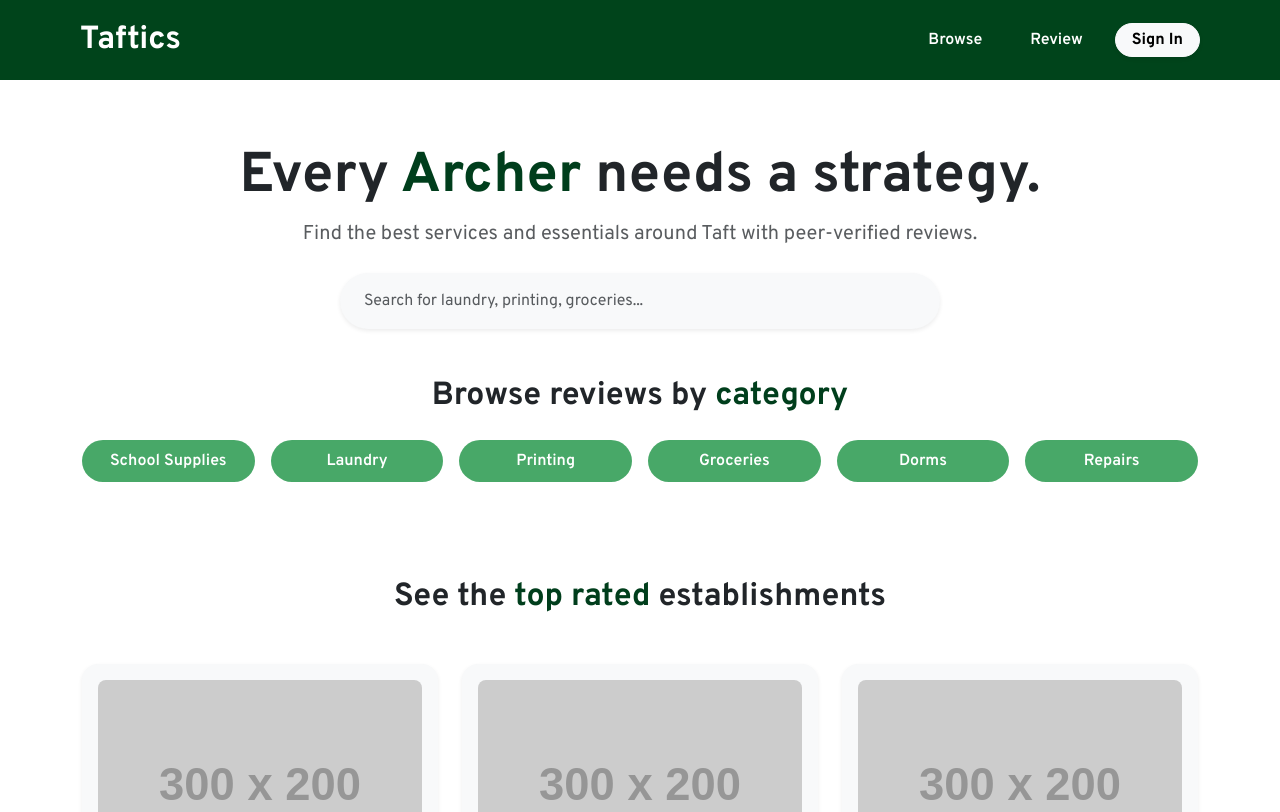
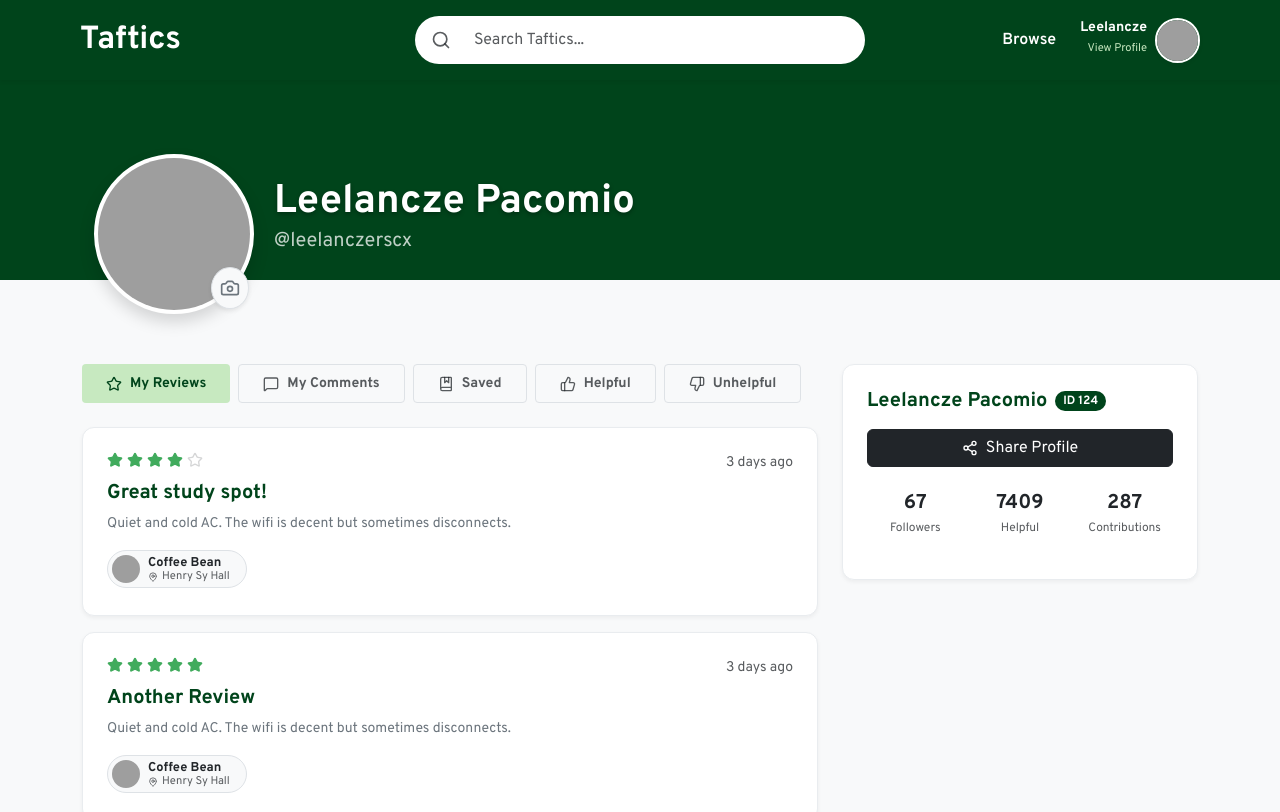
Before and after one commit to Gabiesaur/CCAPDEV-MCO, a React (Vite) app in the folder taftics/: page /profile/me in a window 1280 px wide. Shown: the top 812 px of the page. Built offline with nearby package versions, Linux system fonts and the light colour scheme; grey boxes are pictures that could not be loaded.

Commit message:
added main layout, navbar and footer will propagate through all added pages (check app.jsx to add your page)

```diff
--- a/taftics/package.json
+++ b/taftics/package.json
@@ -13,7 +13,8 @@
     "bootstrap": "^5.3.8",
     "lucide-react": "^0.563.0",
     "react": "^19.2.0",
-    "react-dom": "^19.2.0"
+    "react-dom": "^19.2.0",
+    "react-router-dom": "^7.13.0"
   },
   "devDependencies": {
     "@eslint/js": "^9.39.1",
--- a/taftics/src/App.jsx
+++ b/taftics/src/App.jsx
@@ -1,14 +1,59 @@
-import Taftics from "./components/Taftics.jsx";
-import NavBar from "./components/NavBar.jsx";
-import MyProfilePage from "./pages/MyProfilePage.jsx";
-import PublicProfilePage from "./pages/PublicProfilePage.jsx";
-import LandingPage from "./pages/LandingPage.jsx";
+import { BrowserRouter, Routes, Route, Navigate } from "react-router-dom";
+
+// --- LAYOUTS ---
+import MainLayout from "./components/layout/MainLayout";
+
+// --- PAGES ---
+import MyProfilePage from "./pages/MyProfilePage";
+import PublicProfilePage from "./pages/PublicProfilePage";
+import LandingPage from "./pages/LandingPage";
+//import LoginPage from './pages/LoginPage';
+
+// Placeholder Pages (So the app doesn't crash while your team builds them)
+const SearchPage = () => (
+  <div className="p-5 text-center">
+    <h1>Search Page (Coming Soon)</h1>
+  </div>
+);
+const LoginPage = () => (
+  <div className="p-5 text-center">
+    <h1>Login Page (Coming Soon)</h1>
+  </div>
+);
+const NotFound = () => (
+  <div className="p-5 text-center text-danger">
+    <h1>404 - Page Not Found</h1>
+  </div>
+);
 
 function App() {
   return (
-    <div>
-      <LandingPage />
-    </div>
+    <BrowserRouter>
+      <Routes>
+        {/* === MAIN LAYOUT WRAPPER ===
+            All pages inside here get the Navbar automatically.
+        */}
+        <Route element={<MainLayout />}>
+          {/* --- PUBLIC ROUTES (Accessible to everyone) --- */}
+          <Route path="/" element={<LandingPage />} />
+          <Route path="/search" element={<SearchPage />} />
+          <Route path="/login" element={<LoginPage />} />
+
+          {/* --- PROFILE ROUTES --- */}
+          {/* 1. My Profile (Protected) */}
+          <Route path="/profile/me" element={<MyProfilePage />} />
+
+          {/* 2. Public Profile (Dynamic :username) */}
+          <Route path="/profile/:username" element={<PublicProfilePage />} />
+
+          {/* --- ESTABLISHMENT ROUTES (Member 3 will add these) --- */}
+          {/* <Route path="/establishment/:id" element={<EstablishmentPage />} /> */}
+        </Route>
+
+        {/* === 404 CATCH-ALL === */}
+        <Route path="*" element={<NotFound />} />
+      </Routes>
+    </BrowserRouter>
   );
 }
 
--- a/taftics/src/components/NavBar.jsx
+++ /dev/null
@@ -1,44 +0,0 @@
-function NavBar() {
-  return (
-    <nav
-      className="navbar navbar-expand-lg fixed-top bg-dlsu-dark"
-      style={{ height: '80px' }}
-    >
-      <div
-        className="container-fluid"
-        style={{ paddingLeft: '80px', paddingRight: '80px' }}
-      >
-        {/* Brand Logo */}
-        <a className="navbar-brand text-white fw-bold fs-2" href="/">
-          Taftics
-        </a>
-
-        {/* Right-aligned items */}
-        <div className="ms-auto d-flex align-items-center">
-          <ul className="navbar-nav flex-row align-items-center">
-            <li className="nav-item">
-              <a className="nav-link text-white fw-semibold px-4 fs-6" href="#browse">
-                Browse
-              </a>
-            </li>
-            <li className="nav-item">
-              <a className="nav-link text-white fw-semibold px-4 fs-6" href="#review">
-                Review
-              </a>
-            </li>
-            <li className="nav-item ms-2">
-              <button
-                className="btn btn-light rounded-pill px-3 py-1 fw-bold fs-6 shadow-sm"
-                type="button"
-              >
-                Sign In
-              </button>
-            </li>
-          </ul>
-        </div>
-      </div>
-    </nav>
-  );
-};
-
-export default NavBar;
--- /dev/null
+++ b/taftics/src/components/common/Footer.jsx
@@ -0,0 +1,36 @@
+import { Link } from "react-router-dom";
+
+export default function Footer() {
+  return (
+    <footer
+      className="text-white py-5 mt-5"
+      style={{ backgroundColor: "#003e1c" }}
+    >
+      <div className="container">
+        <div className="row">
+          <div className="col-md-4 mb-4 mb-md-0">
+            <h2 className="fw-bold">Taftics</h2>
+            <p className="small mb-0">Every Archer needs a strategy.</p>
+          </div>
+          <div className="col-md-4 mb-4 mb-md-0">
+            <h6 className="fw-bold small text-uppercase">Quick Links</h6>
+            <ul className="list-unstyled small">
+              <li>Register</li>
+              <li>Establishments</li>
+              <li>Review</li>
+            </ul>
+          </div>
+          <div className="col-md-4">
+            <h6 className="fw-bold small text-uppercase">Contact Us</h6>
+            <p className="small mb-1">Carl Martin D. Manalo</p>
+            <p className="small mb-1">carl_martin_manalo@dlsu.edu.ph</p>
+            <p className="small">+63-999-777-8888</p>
+          </div>
+        </div>
+        <div className="text-end border-top border-secondary pt-3 mt-3 small">
+          © 2026 Taftics Inc.
+        </div>
+      </div>
+    </footer>
+  );
+}
--- /dev/null
+++ b/taftics/src/components/common/NavBar.jsx
@@ -0,0 +1,97 @@
+import { useLocation, Link } from "react-router-dom";
+import { Search } from "lucide-react";
+
+function NavBar({ user }) {
+  const location = useLocation();
+  const isNotLandingPage = location.pathname !== "/";
+
+  return (
+    <nav
+      className="navbar navbar-expand-lg fixed-top bg-dlsu-dark shadow-sm"
+      style={{ height: "80px" }}
+    >
+      <div
+        className="container-fluid position-relative d-flex align-items-center"
+        style={{ paddingLeft: "80px", paddingRight: "80px" }}
+      >
+        {/* LEFT: Brand Logo */}
+        <Link className="navbar-brand text-white fw-bold fs-2" to="/">
+          Taftics
+        </Link>
+
+        {/* CENTER: Search Bar */}
+        {isNotLandingPage && (
+          <div
+            className="position-absolute start-50 translate-middle-x d-none d-md-flex"
+            style={{ width: "450px" }}
+          >
+            <div className="input-group">
+              <span className="input-group-text bg-white border-0 rounded-start-pill ps-3 py-2">
+                <Search size={20} className="text-muted" />
+              </span>
+              <input
+                type="text"
+                className="form-control border-0 rounded-end-pill py-2 fs-6"
+                placeholder="Search Taftics..."
+                style={{ height: "48px" }}
+              />
+            </div>
+          </div>
+        )}
+
+        {/* RIGHT: Navigation Items */}
+        <div className="ms-auto d-flex align-items-center">
+          <ul className="navbar-nav flex-row align-items-center gap-3">
+            <li className="nav-item">
+              <Link
+                className="nav-link text-white fw-semibold px-2 fs-6"
+                to="/search"
+              >
+                Browse
+              </Link>
+            </li>
+
+            {user ? (
+              <li className="nav-item">
+                <Link
+                  to="/profile/me"
+                  className="d-flex align-items-center gap-2 text-decoration-none"
+                >
+                  <div className="text-end d-none d-lg-block">
+                    <small className="d-block fw-bold text-white lh-1">
+                      {user.username}
+                    </small>
+                    <small
+                      className="text-dlsu-light"
+                      style={{ fontSize: "0.7rem" }}
+                    >
+                      View Profile
+                    </small>
+                  </div>
+                  <img
+                    src={user.avatar}
+                    alt="My Profile"
+                    className="rounded-circle border border-2 border-white object-cover shadow-sm"
+                    style={{ width: "45px", height: "45px" }}
+                  />
+                </Link>
+              </li>
+            ) : (
+              <li className="nav-item">
+                <button
+                  className="btn btn-light rounded-pill px-4 py-2 fw-bold fs-6 shadow-sm"
+                  style={{ height: "48px" }}
+                  type="button"
+                >
+                  Sign In
+                </button>
+              </li>
+            )}
+          </ul>
+        </div>
+      </div>
+    </nav>
+  );
+}
+
+export default NavBar;
--- /dev/null
+++ b/taftics/src/components/layout/MainLayout.jsx
@@ -0,0 +1,28 @@
+import { Outlet } from "react-router-dom";
+import NavBar from "../common/NavBar";
+import Footer from "../common/Footer";
+
+export default function MainLayout() {
+  //MOCK LOGGED IN STATE
+  const mockUser = {
+    username: "Leelancze",
+    avatar:
+      "https://ui-avatars.com/api/?name=Leelancze+Pacomio&background=0D8ABC&color=fff",
+  };
+
+  // MOCK GUEST STATE
+  //const mockUser = null;
+
+  return (
+    <div className="d-flex flex-column min-vh-100">
+      <NavBar user={mockUser} />
+
+      {/* The "Outlet" is a placeholder where the Router injects the current page */}
+      <main className="flex-grow-1">
+        <Outlet />
+      </main>
+
+      <Footer />
+    </div>
+  );
+}
--- a/taftics/src/components/profile/ProfileReviews.jsx
+++ b/taftics/src/components/profile/ProfileReviews.jsx
@@ -26,20 +26,26 @@ export default function ProfileReviews({ review }) {
       <h5 className="fw-bold text-dlsu-dark mb-2">{review.title}</h5>
       <p className="text-secondary small mb-3">{review.body}</p>
 
-      {/* Establishment Mini-Card */}
-      <div className="d-flex align-items-center p-3 bg-light rounded border">
+      {/* Establishment */}
+      <div
+        className="d-inline-flex align-items-center bg-light border rounded-pill pe-3 ps-1 py-1"
+        style={{ maxWidth: "100%" }}
+      >
         <img
           src={review.establishment.image}
           alt="shop"
-          className="rounded-circle me-3 object-cover"
-          style={{ width: "40px", height: "40px" }}
+          className="rounded-circle me-2 object-cover"
+          style={{ width: "28px", height: "28px" }}
         />
-        <div>
-          <h6 className="fw-bold mb-0 text-dark">
+        <div className="lh-1">
+          <h6 className="fw-bold mb-0 text-dark" style={{ fontSize: "0.8rem" }}>
             {review.establishment.name}
           </h6>
-          <small className="text-muted d-flex align-items-center gap-1">
-            <MapPin size={12} /> {review.establishment.location}
+          <small
+            className="text-muted d-flex align-items-center gap-1"
+            style={{ fontSize: "0.7rem" }}
+          >
+            <MapPin size={10} /> {review.establishment.location}
           </small>
         </div>
       </div>
--- a/taftics/src/custom.css
+++ b/taftics/src/custom.css
@@ -103,3 +103,7 @@ body {
     -ms-overflow-style: none;  /* IE and Edge */
     scrollbar-width: none;  /* Firefox */
 }
+
+body {
+    padding-top: 80px; /* Matches Navbar height */
+}
--- a/taftics/src/pages/LandingPage.jsx
+++ b/taftics/src/pages/LandingPage.jsx
@@ -1,20 +1,18 @@
-import NavBar from '../components/NavBar'; // Your existing component
-
 const LandingPage = () => {
   return (
     <div className="min-vh-100 bg-white">
-      <NavBar />
-
       {/* Hero Section */}
       {/* We use pt-5 and mt-5 to prevent the fixed navbar from overlapping the text */}
       <header className="container text-center pt-5 mt-5 mb-5">
         <h1 className="fw-bold display-4 mt-5">
-          Every <span style={{ color: '#003e1c' }}>Archer</span> needs a strategy.
+          Every <span style={{ color: "#003e1c" }}>Archer</span> needs a
+          strategy.
         </h1>
         <p className="text-muted fs-5">
-          Find the best services and essentials around Taft with peer-verified reviews.
+          Find the best services and essentials around Taft with peer-verified
+          reviews.
         </p>
-        <div className="mx-auto mt-4" style={{ maxWidth: '600px' }}>
+        <div className="mx-auto mt-4" style={{ maxWidth: "600px" }}>
           <input
             type="text"
             className="form-control rounded-pill py-3 px-4 bg-light border-0 shadow-sm"
@@ -25,11 +23,23 @@ const LandingPage = () => {
 
       {/* Category Section */}
       <section className="container text-center my-5">
-        <h2 className="fw-bold mb-4">Browse reviews by <span style={{ color: '#003e1c' }}>category</span></h2>
+        <h2 className="fw-bold mb-4">
+          Browse reviews by <span style={{ color: "#003e1c" }}>category</span>
+        </h2>
         <div className="row g-3 justify-content-center">
-          {['School Supplies', 'Laundry', 'Printing', 'Groceries', 'Dorms', 'Repairs'].map((cat) => (
+          {[
+            "School Supplies",
+            "Laundry",
+            "Printing",
+            "Groceries",
+            "Dorms",
+            "Repairs",
+          ].map((cat) => (
             <div key={cat} className="col-6 col-md-4 col-lg-2">
-              <button className="btn w-100 text-white py-2 rounded-pill fw-semibold" style={{ backgroundColor: '#48a868' }}>
+              <button
+                className="btn w-100 text-white py-2 rounded-pill fw-semibold"
+                style={{ backgroundColor: "#48a868" }}
+              >
                 {cat}
               </button>
             </div>
@@ -39,18 +49,33 @@ const LandingPage = () => {
 
       {/* Top Rated Section */}
       <section className="container my-5 py-5">
-        <h2 className="fw-bold text-center mb-5">See the <span style={{ color: '#003e1c' }}>top rated</span> establishments</h2>
+        <h2 className="fw-bold text-center mb-5">
+          See the <span style={{ color: "#003e1c" }}>top rated</span>{" "}
+          establishments
+        </h2>
         <div className="row g-4">
           {[1, 2, 3].map((i) => (
             <div key={i} className="col-md-4">
               <div className="card border-0 shadow-sm rounded-4 p-3 bg-light">
-                <img src="https://via.placeholder.com/300x200" className="card-img-top rounded-3" alt="Establishment" />
+                <img
+                  src="https://via.placeholder.com/300x200"
+                  className="card-img-top rounded-3"
+                  alt="Establishment"
+                />
                 <div className="card-body px-0 pb-0">
                   <h5 className="fw-bold mb-1">National Book Store</h5>
                   <p className="text-muted small mb-2">Inside Yuchengco Hall</p>
                   <div className="d-flex justify-content-between align-items-center">
-                    <span className="fw-bold" style={{ color: '#48a868' }}>★ 4.7 <span className="text-muted fw-normal">• 14 Reviews</span></span>
-                    <a href="#" className="text-dark text-decoration-none small fw-bold">View ↗</a>
+                    <span className="fw-bold" style={{ color: "#48a868" }}>
+                      ★ 4.7{" "}
+                      <span className="text-muted fw-normal">• 14 Reviews</span>
+                    </span>
+                    <a
+                      href="#"
+                      className="text-dark text-decoration-none small fw-bold"
+                    >
+                      View ↗
+                    </a>
                   </div>
                 </div>
               </div>
@@ -61,52 +86,40 @@ const LandingPage = () => {
 
       {/* Community Review Section */}
       <section className="container text-center my-5 py-5">
-        <h2 className="fw-bold mb-5">Help others in the <span style={{ color: '#003e1c' }}>DLSU</span> community</h2>
-        <div className="mx-auto bg-light p-4 rounded-4 shadow-sm text-start" style={{ maxWidth: '700px' }}>
+        <h2 className="fw-bold mb-5">
+          Help others in the <span style={{ color: "#003e1c" }}>DLSU</span>{" "}
+          community
+        </h2>
+        <div
+          className="mx-auto bg-light p-4 rounded-4 shadow-sm text-start"
+          style={{ maxWidth: "700px" }}
+        >
           <div className="d-flex align-items-center mb-3">
-            <div className="bg-secondary rounded-circle me-3" style={{ width: '40px', height: '40px' }}></div>
+            <div
+              className="bg-secondary rounded-circle me-3"
+              style={{ width: "40px", height: "40px" }}
+            ></div>
             <div>
               <p className="mb-0 fw-bold">Leelancze Pacomio</p>
               <small className="text-muted">2 days ago</small>
             </div>
           </div>
           <h5 className="fw-bold">Great service, would recommend!</h5>
-          <div className="text-warning mb-2">★★★★★ <small className="text-muted text-decoration-underline ms-2">National Book Store</small></div>
+          <div className="text-warning mb-2">
+            ★★★★★{" "}
+            <small className="text-muted text-decoration-underline ms-2">
+              National Book Store
+            </small>
+          </div>
           <p className="text-muted small">
-            Lorem ipsum dolor sit amet, consectetur adipiscing elit, sed do eiusmod tempor incididunt ut labore et dolore magna aliqua.
+            Lorem ipsum dolor sit amet, consectetur adipiscing elit, sed do
+            eiusmod tempor incididunt ut labore et dolore magna aliqua.
           </p>
         </div>
-        <button className="btn btn-outline-dark rounded-pill px-4 mt-4 fw-bold">Write your own review ↗</button>
+        <button className="btn btn-outline-dark rounded-pill px-4 mt-4 fw-bold">
+          Write your own review ↗
+        </button>
       </section>
-
-      {/* Footer */}
-      <footer className="text-white py-5 mt-5" style={{ backgroundColor: '#003e1c' }}>
-        <div className="container">
-          <div className="row">
-            <div className="col-md-4 mb-4 mb-md-0">
-              <h2 className="fw-bold">Taftics</h2>
-              <p className="small mb-0">Every Archer needs a strategy.</p>
-            </div>
-            <div className="col-md-4 mb-4 mb-md-0">
-              <h6 className="fw-bold small text-uppercase">Quick Links</h6>
-              <ul className="list-unstyled small">
-                <li>Register</li>
-                <li>Establishments</li>
-                <li>Review</li>
-              </ul>
-            </div>
-            <div className="col-md-4">
-              <h6 className="fw-bold small text-uppercase">Contact Us</h6>
-              <p className="small mb-1">Carl Martin D. Manalo</p>
-              <p className="small mb-1">carl_martin_manalo@dlsu.edu.ph</p>
-              <p className="small">+63-999-777-8888</p>
-            </div>
-          </div>
-          <div className="text-end border-top border-secondary pt-3 mt-3 small">
-            © 2026 Taftics Inc.
-          </div>
-        </div>
-      </footer>
     </div>
   );
 };
```
Also changed, not shown: 1 other file (tests, documents, lock files or other folders).
